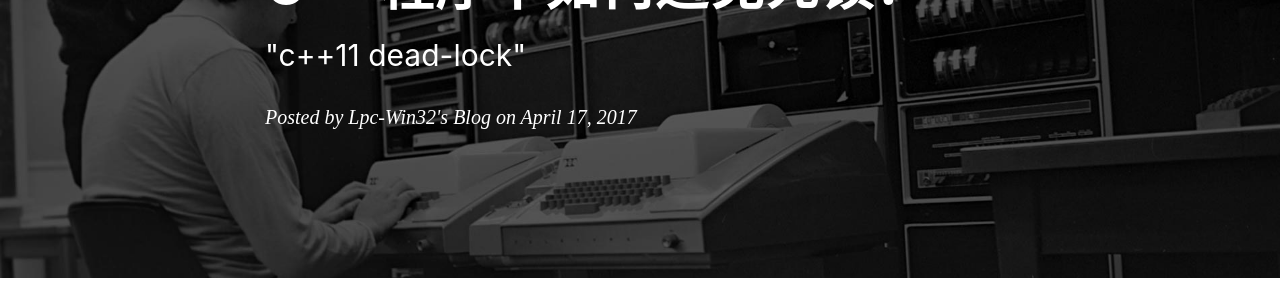
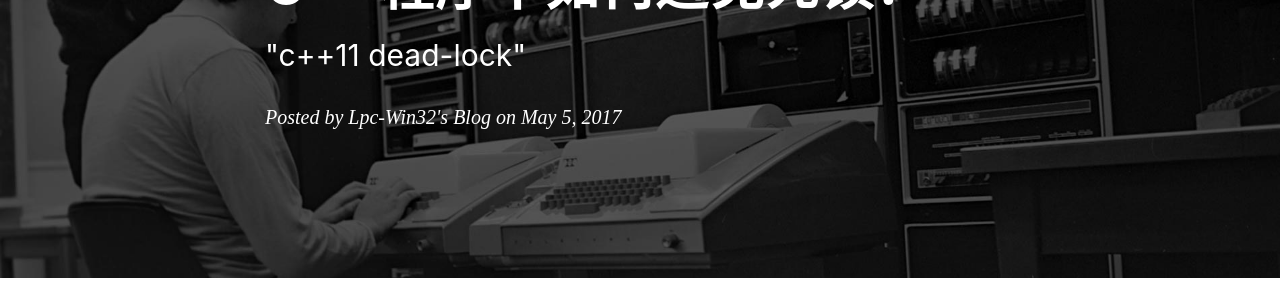
Before and after one commit to Lpc-win32/lpc-win32.github.io, a Jekyll site: the page built from _posts/2017-05-05-cpp-thread-dead-lock.markdown, in a window 1280 px wide and 900 px high. Shown: the part 245-545 px from the top of the window. Built offline with Jekyll 4.4.1, drawn with Linux system fonts in a browser that asks for light colours; nearby versions of some CDN libraries; comment, search, counter and statistics services are not loaded; some of the changed lines change nothing that is shown.

Commit message:
2017-05-05-cpp-thread-dead-lock.markdown update

```diff
--- a/_posts/2017-05-05-cpp-thread-dead-lock.markdown
+++ b/_posts/2017-05-05-cpp-thread-dead-lock.markdown
@@ -2,7 +2,7 @@
 layout:     post
 title:      "C++程序中如何避免死锁？"
 subtitle:   " \"c++11 dead-lock\""
-date:       2017-04-17 17:29
+date:       2017-05-05 15:05
 header-img: "img/post-bg-unix-linux.jpg"
 tags:
     - c++
```
